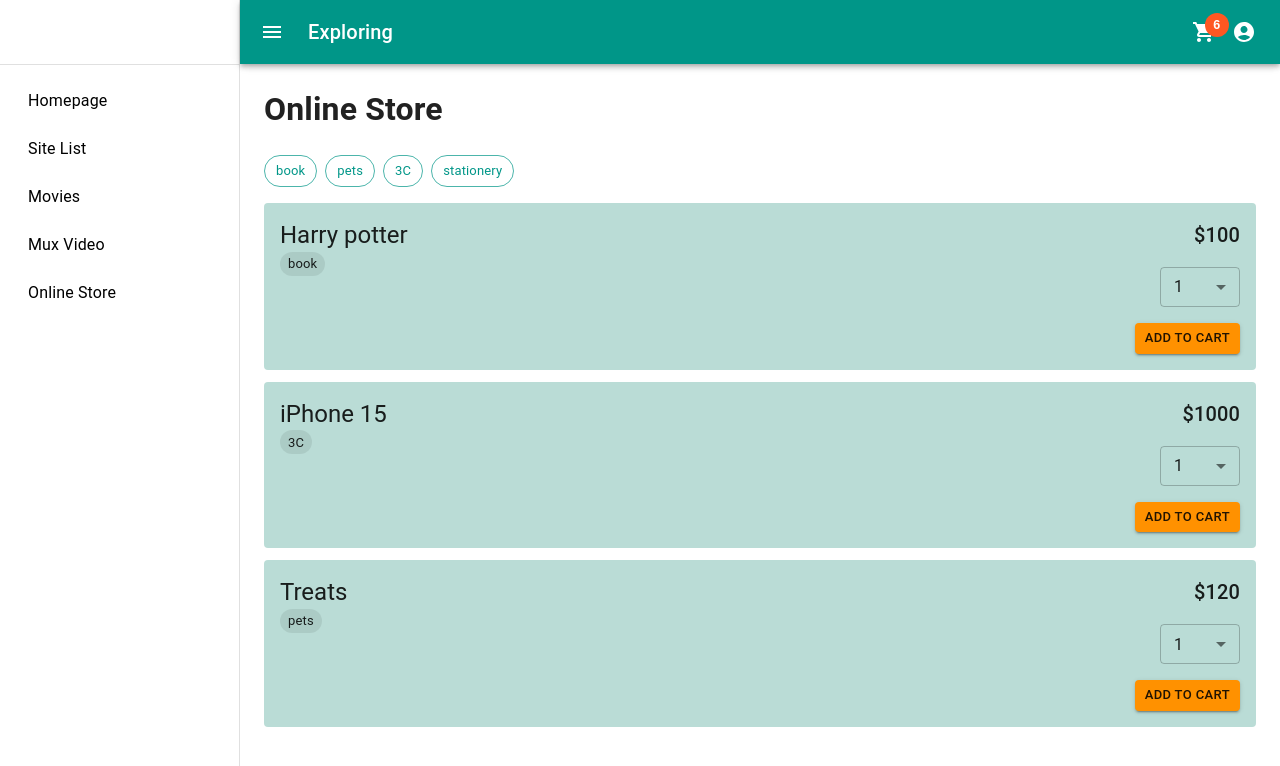
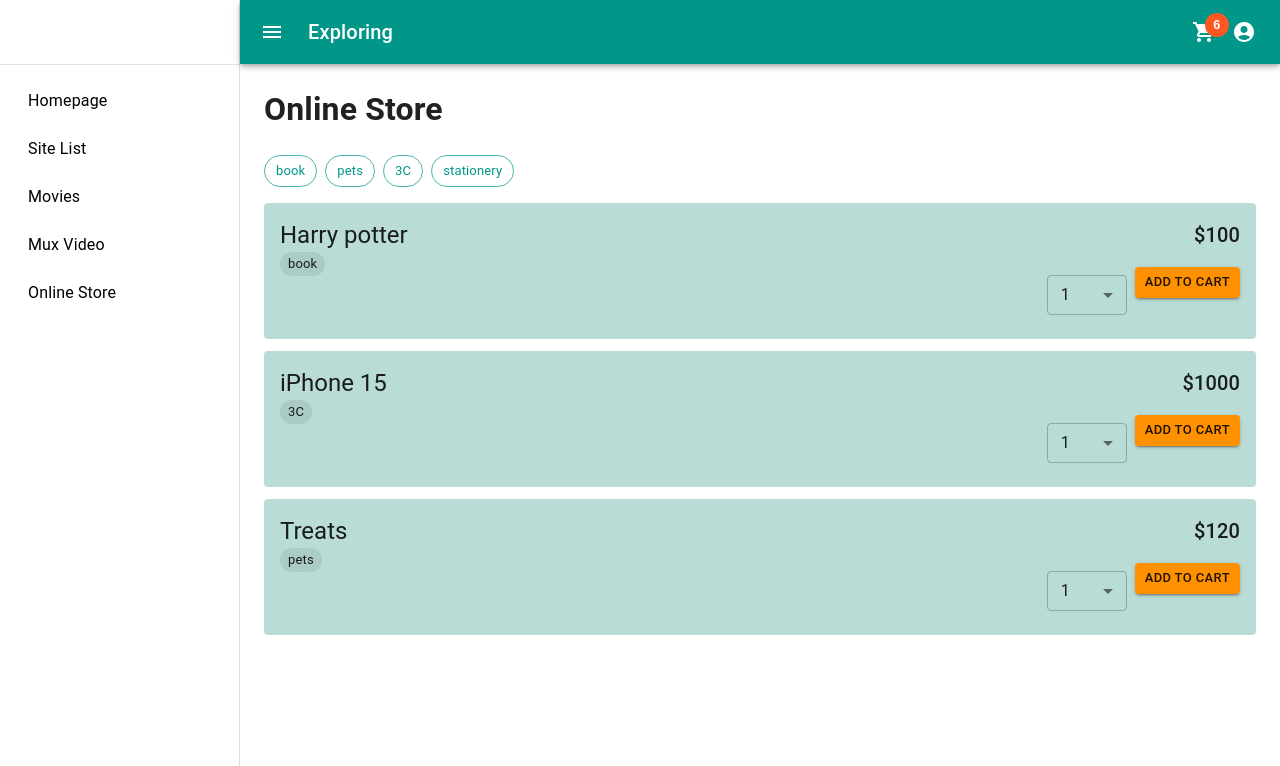
Before and after one commit to weimeihsu/MERN-Client, a React (Vite) app: page /online-store in a window 1280 px wide. Shown: the top 766 px of the page. Built offline with nearby package versions, Linux system fonts and the light colour scheme.

Commit message:
done shopping cart

```diff
--- a/src/component/ShoppingCart/ShopItemCard.jsx
+++ b/src/component/ShoppingCart/ShopItemCard.jsx
@@ -1,5 +1,5 @@
 import { useState, forwardRef } from 'react'
-import { useDispatch } from 'react-redux'
+import { useDispatch, useSelector } from 'react-redux'
 import { addToCart } from '../../features/shopItemSlice'
 
 import Typography from '@mui/material/Typography'
@@ -10,6 +10,10 @@ import CardActions from '@mui/material/CardActions'
 import CardContent from '@mui/material/CardContent'
 import Snackbar from '@mui/material/Snackbar'
 import Stack from '@mui/material/Stack'
+import MenuItem from '@mui/material/MenuItem'
+import FormControl from '@mui/material/FormControl'
+import Select from '@mui/material/Select'
+import TextField from '@mui/material/TextField'
 import MuiAlert from '@mui/material/Alert'
 
 import CountSelect from './CountSelect'
@@ -19,13 +23,25 @@ const Alert = forwardRef(function Alert(props, ref) {
   })
 
 const ShopItemCard = (item) => {
-
     const dispatch = useDispatch()
-    const [buyCount, setBuyCount] = useState(1)
-
+    const { countList } = useSelector(store => store.shopItemSlice)
+    const [ buyCount, setBuyCount] = useState(1)
+    const [ selectedItem, setSelectedItem ] = useState(item)
     const handleChange = (e) => {
         setBuyCount(e.target.value)
     }
+    const handleSubmit = (e) => {
+        e.preventDefault()
+        const theItem = {
+            _id: selectedItem._id,
+            name: selectedItem.name,
+            price: selectedItem.price,
+            quantity: buyCount
+        }
+        dispatch(addToCart({shopItem:theItem}))
+        setBuyCount(1)
+    }
+
     const [snackBarState, setSnackbarState] = useState({
         open:false,
         vertical:'top',
@@ -36,15 +52,15 @@ const ShopItemCard = (item) => {
     const handleClose = () => {
         setSnackbarState({...snackBarState, open: false})
     }
-    const handleAddToCart = (shopItem, newSnackState) => {
-        const theItem = {
-            _id: shopItem._id,
-            name: shopItem.name,
-            price: shopItem.price,
-            inventory: 2
-        }
-        dispatch(addToCart({shopItem:theItem}))
-        setBuyCount(1)
+    const handleAddToCart = (newSnackState) => {
+        // const theItem = {
+        //     _id: shopItem._id,
+        //     name: shopItem.name,
+        //     price: shopItem.price,
+        //     quantity: buyCount
+        // }
+        // dispatch(addToCart({shopItem:theItem}))
+
         setSnackbarState({...newSnackState, open: true})
     }
 
@@ -58,8 +74,20 @@ const ShopItemCard = (item) => {
             <CardActions>
                 <Stack spacing={2} alignItems="flex-end">
                     <Typography variant="h6">${item.price}</Typography>
-                    <CountSelect buyCount={buyCount} handleChange={handleChange} />
-                    <Button size="small" variant="contained" color="secondary" onClick={()=>handleAddToCart(item, { vertical: 'top', horizontal: 'center' })}>Add to Cart</Button>
+                    <form onSubmit={handleSubmit}>
+                    <FormControl sx={{ m: 1, minWidth: 80 }} size="small">
+                        <Select
+                        value={buyCount}
+                        onChange={handleChange}
+                        displayEmpty
+                        >
+                        {countList.map((item, idx)=>(
+                            <MenuItem key={idx} value={item}>{item}</MenuItem>
+                        ))}
+                        </Select>
+                    </FormControl>
+                    <Button onClick={()=>handleAddToCart({ vertical: 'top', horizontal: 'center' })} type='submit' size="small" variant="contained" color="secondary">Add to Cart</Button>
+                    </form>
                     <Snackbar
                         anchorOrigin={{ vertical, horizontal }}
                         open={open}
@@ -67,7 +95,7 @@ const ShopItemCard = (item) => {
                         autoHideDuration={1000}
                         onClose={handleClose}
                     >
-                        <Alert severity="success">This is a success message!</Alert>
+                        <Alert severity="success">Item(s) Added!</Alert>
                     </Snackbar>
                 </Stack>
             </CardActions>
@@ -76,3 +104,5 @@ const ShopItemCard = (item) => {
 }
 
 export default ShopItemCard;
+
+// onClick={()=>handleAddToCart({ vertical: 'top', horizontal: 'center' })}
--- a/src/features/shopItemSlice.jsx
+++ b/src/features/shopItemSlice.jsx
@@ -76,7 +76,7 @@ export const shopItemSlice = createSlice({
             const { shopItem } = action.payload
             const inCartId = state.currentCart.find(item=>item._id===shopItem._id)
             if(inCartId === undefined){
-                state.records = [...state.currentCart, shopItem]
+                state.currentCart = [...state.currentCart, shopItem]
             }else{
                 state.currentCart = state.currentCart.map(
                     item => item._id === shopItem._id ?
```
Also changed, not shown: src/component/ShoppingCart/IncreDecre.jsx (deleted, +0 -21 lines).
